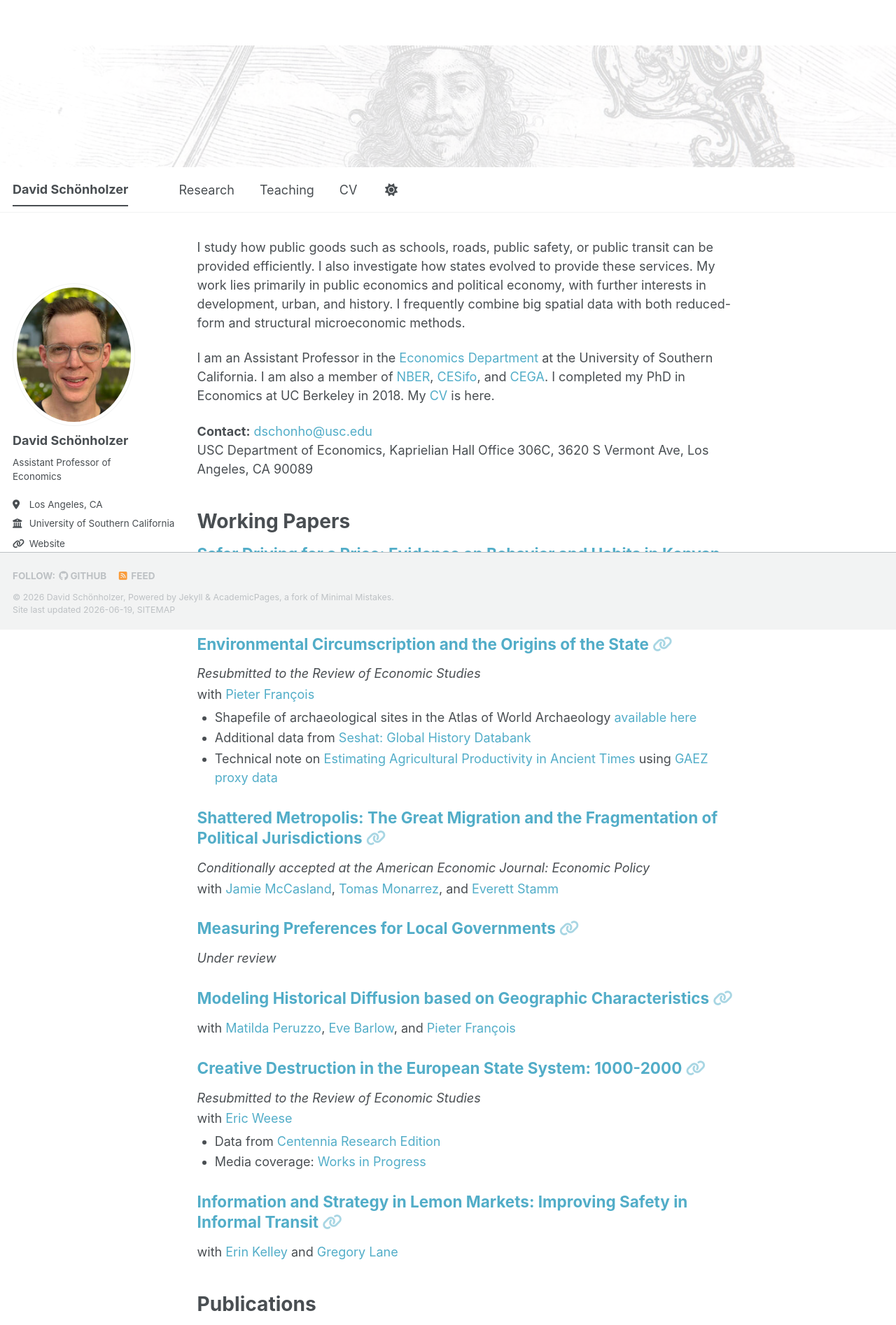
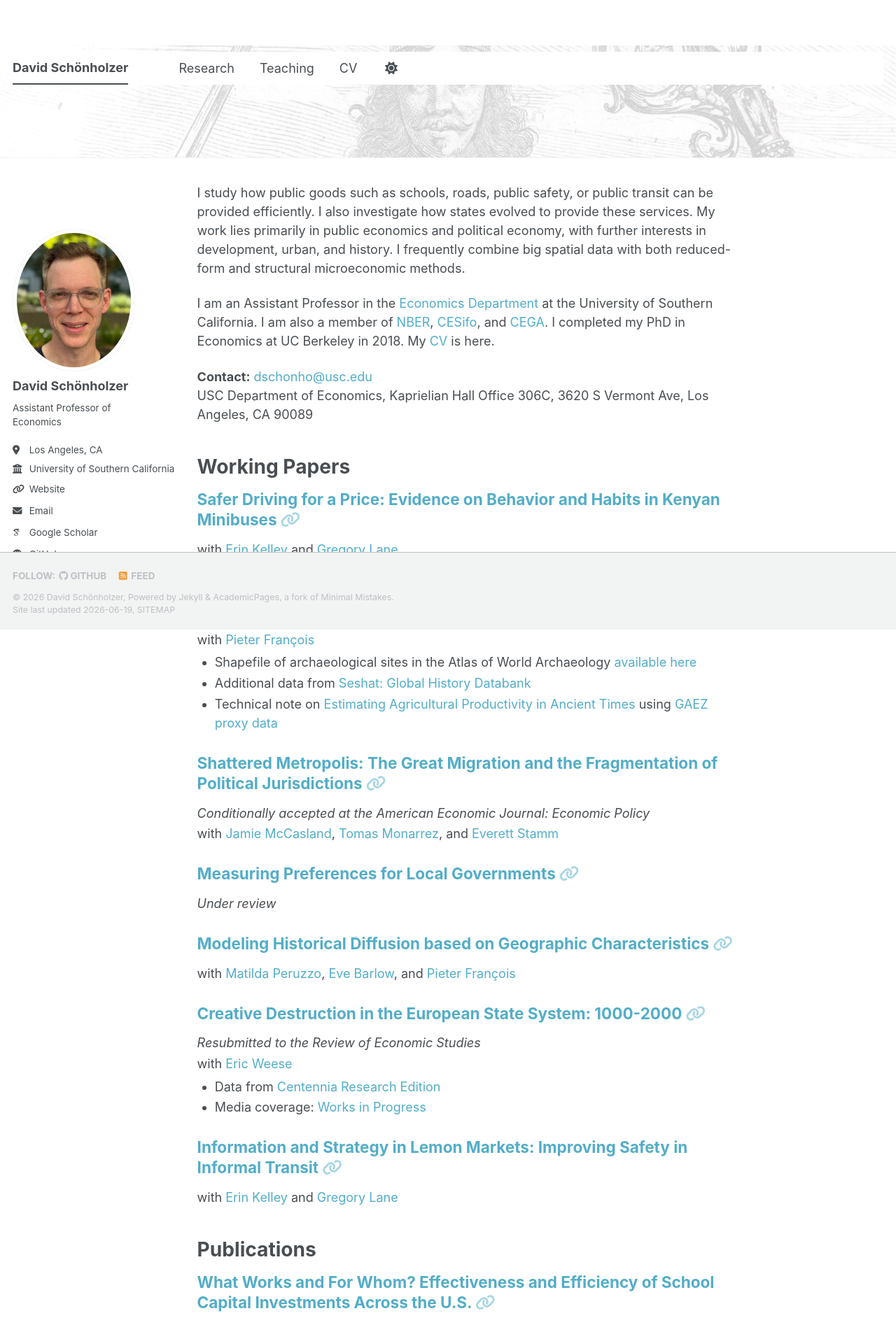
Before and after one commit to david-sch/david-sch.github.io, a Jekyll site: the page built from _pages/about.md, in a window 1280 px wide. Shown: the top 1894 px of the page at 70% size. Built offline with Jekyll 4.4.1, drawn with Linux system fonts in a browser that asks for light colours; some web fonts are replaced; a script bundle is joined from its source files by our own code; library files that are not in the unit come from our copies.

Commit message:
Overlay nav on the banner image; crop band with object-fit:cover; remove framing grey bars

```diff
--- a/_layouts/default.html
+++ b/_layouts/default.html
@@ -15,11 +15,12 @@ layout: compress
 
     {% include browser-upgrade.html %}
 
-    <div class="site-banner">
-      <a href="{{ base_path }}/"><img src="{{ base_path }}/images/leviathan_banner.jpg" alt="Detail from the frontispiece of Leviathan by Thomas Hobbes"></a>
+    <div class="site-header">
+      <div class="site-banner">
+        <img src="{{ base_path }}/images/leviathan_banner.jpg" alt="Detail from the frontispiece of Leviathan by Thomas Hobbes">
+      </div>
+      {% include masthead.html %}
     </div>
-
-    {% include masthead.html %}
 
     {{ content }}
 
--- a/assets/css/main.scss
+++ b/assets/css/main.scss
@@ -138,3 +138,33 @@
     padding-top: 0;
   }
 }
+
+/* ==========================================================================
+   Header: nav overlaid directly on the banner image (no framing grey bars)
+   ========================================================================== */
+.site-header {
+  position: relative;
+  border-bottom: 1px solid var(--global-border-color);
+}
+
+.site-banner { display: block; line-height: 0; background: transparent; }
+.site-banner img {
+  display: block;
+  width: 100%;
+  height: 160px;            /* fixed band; crops the image's blank margins */
+  object-fit: cover;
+  object-position: center;
+  max-width: none;
+  opacity: 0.18;
+}
+
+/* Nav floats on top of the image, transparent, anchored to the band's bottom */
+.site-header .masthead {
+  position: absolute;
+  left: 0;
+  right: 0;
+  bottom: 0;
+  width: 100%;
+  background: transparent;
+}
+.site-header .masthead::after { display: none; }  /* drop the nav's own hairline */
```
